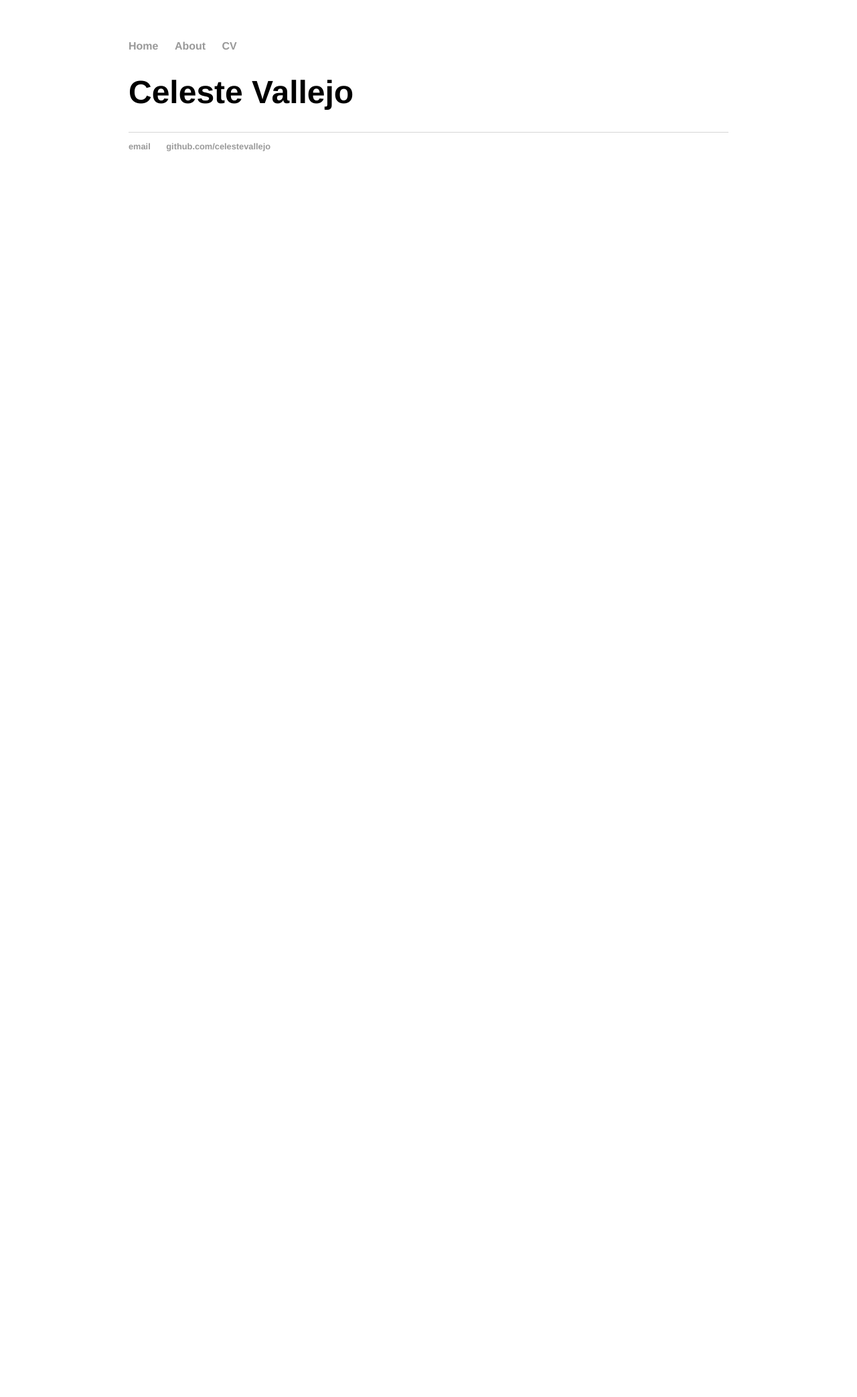
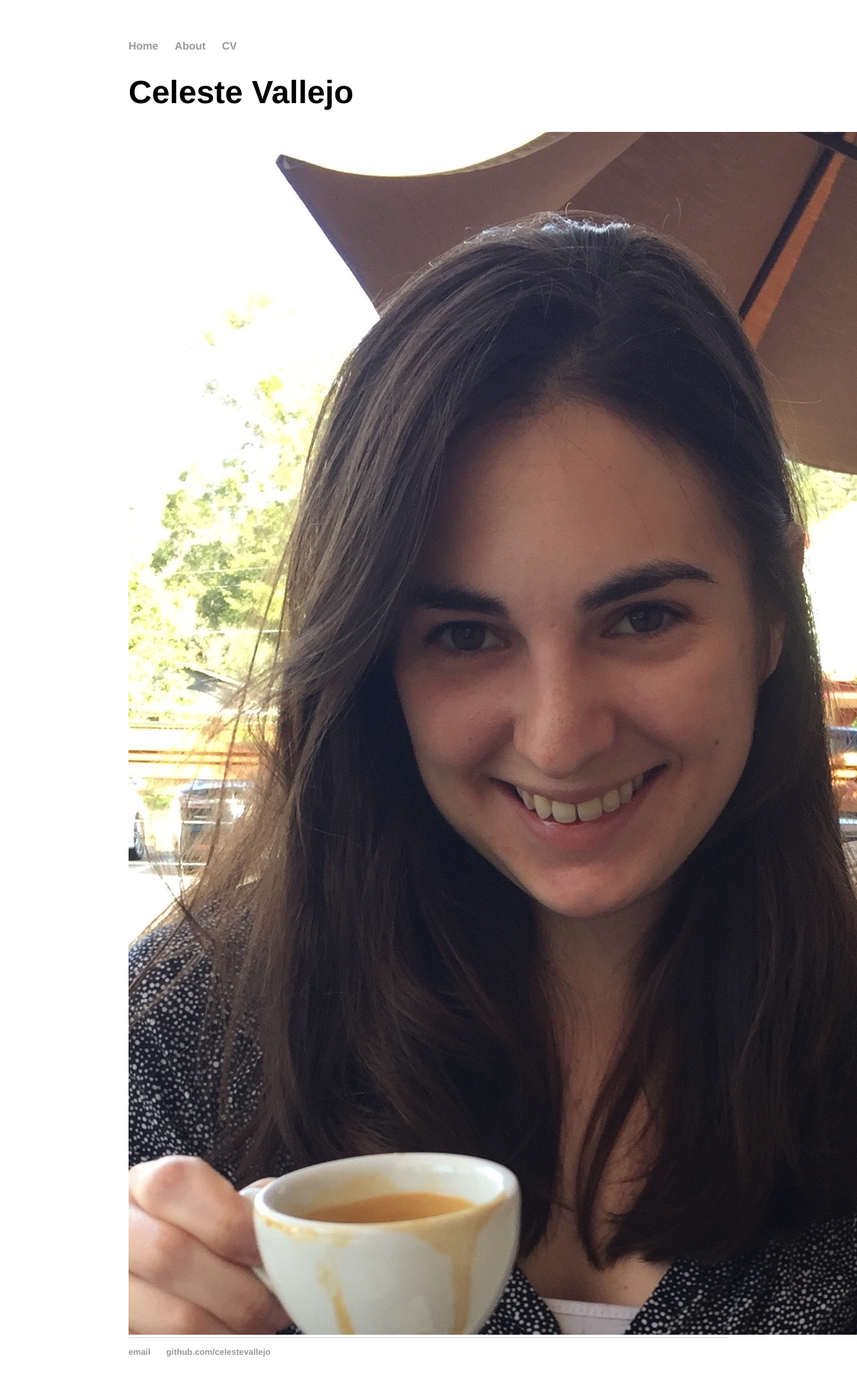
Before and after one commit to celestevallejo/celestevallejo.github.io, a Jekyll site: the page built from index.html, in a window 1280 px wide. Shown: the whole page at 67% size. Built offline with Jekyll 4.4.1, drawn with Linux system fonts in a browser that asks for light colours; before the commit the page ends 900 px from its top, so only the background shows below that.

Commit message:
added picture to front page

```diff
--- a/index.html
+++ b/index.html
@@ -4,4 +4,5 @@ title: Celeste Vallejo
 ---
 <div class="blurb">
 	<h1>Celeste Vallejo</h1>
+	<img src="images/cvallejo.jpg" alt="hi" class="inline"/>
 </div><!-- /.blurb -->
```
